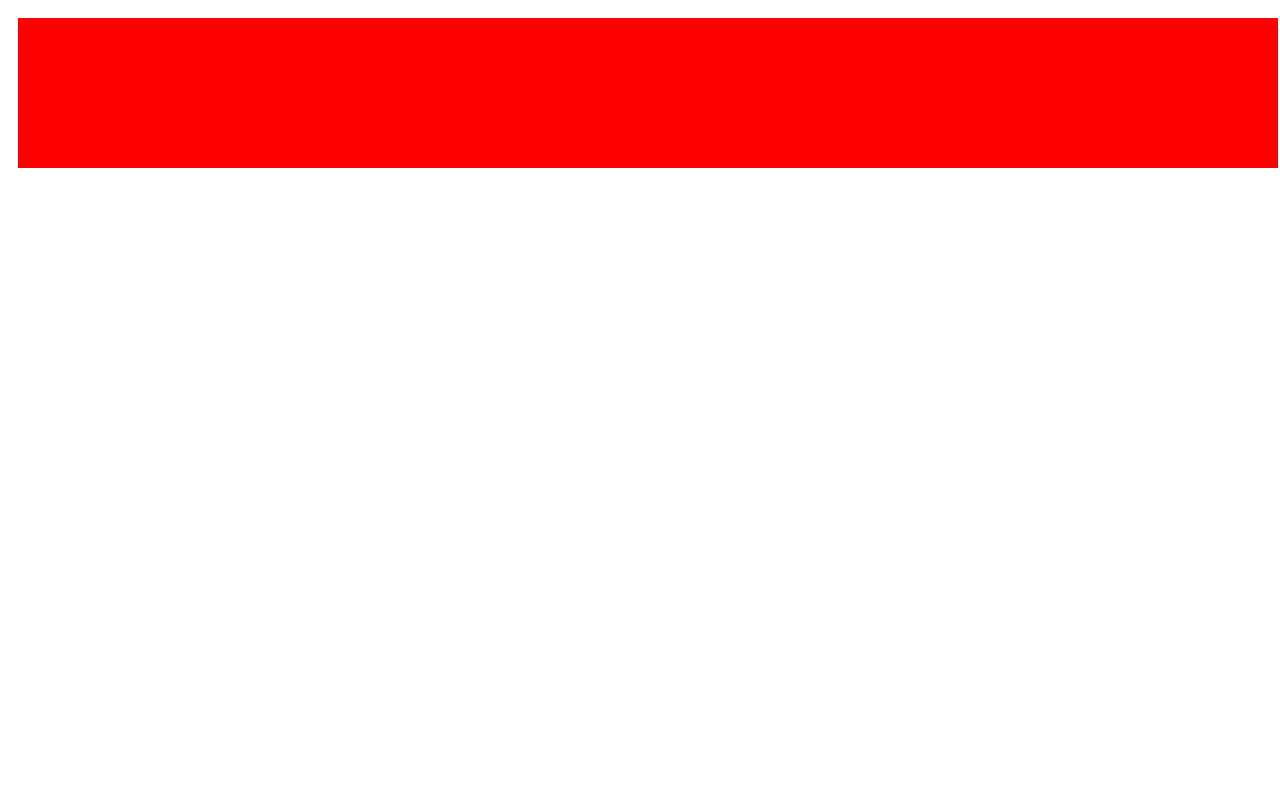
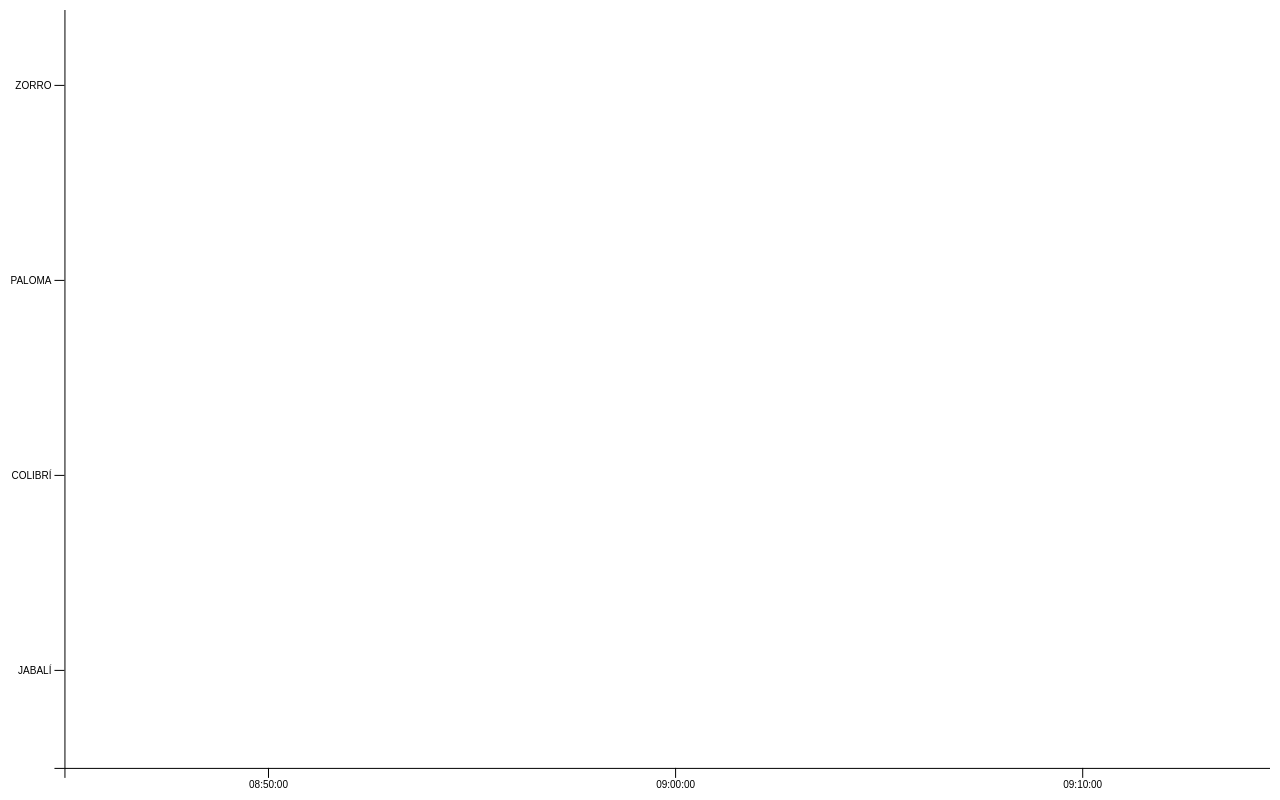
Before and after one commit to arturomp99/Gantt_timeline, a plain HTML site: page index.html in a window 1280 px wide. Drawn offline with nearby package versions, Linux system fonts and the light colour scheme.

Commit message:
Axes created without styling

```diff
--- /dev/null
+++ b/Data/self-generated.json
@@ -0,0 +1,34 @@
+{
+    "detected animals": [
+        {
+            "id":"ZORRO",
+            "start_time": "2023-03-28T08:45:00",
+            "finish_time": "2023-03-28T08:47:00"
+        },
+        {
+            "id":"PALOMA",
+            "start_time": "2023-03-28T08:56:20",
+            "finish_time": "2023-03-28T08:59:47"
+        },
+        {
+            "id":"COLIBRÍ",
+            "start_time": "2023-03-28T09:10:11",
+            "finish_time": "2023-03-28T09:15:57"
+        },
+        {
+            "id":"JABALÍ",
+            "start_time": "2023-03-28T09:13:08",
+            "finish_time": "2023-03-28T09:14:00"
+        },
+        {
+            "id":"ZORRO",
+            "start_time": "2023-03-28T09:20:39",
+            "finish_time": "2023-03-28T08:21:56"
+        },
+        {
+            "id":"PALOMA",
+            "start_time": "2023-03-28T08:45:00",
+            "finish_time": "2023-03-28T08:47:00"
+        }
+    ]
+}
--- a/main.js
+++ b/main.js
@@ -1,13 +1,76 @@
-margin = {top: 10,bottom: 10,right: 10,left: 10};
-totalHeight = window.innerHeight;
-totalWidth = window.innerWidth;
+let margin = {top: 10,bottom: 10,right: 10,left: 10};
+let h = window.innerHeight - margin.top - margin.bottom;
+let w = window.innerWidth - margin.top - margin.bottom;
 
-d3
+// PARAMETERS
+
+//
+
+const main = async() => {
+    // READ THE DATA
+    const data = await d3.json('Data/self-generated.json');
+
+    // DATA PROCESSING
+        /*
+        *   Javascript date format:
+        *   YYY-MM-DD
+        *   YYY-MM-DDTHH:MM:SSZZ
+        */
+    let timeScale = d3.scaleTime()
+        .domain([d3.min(data["detected animals"], (d)=> new Date(d.start_time)),
+                d3.max(data["detected animals"], (d)=> new Date(d.finish_time))])
+        .range([0,w]);
+    let animals = new Array();
+    data["detected animals"].forEach(e => {
+        if(animals.indexOf(e.id)==-1) animals.push(e.id);   // Only push if it is not in the array, TODO: Optimize this
+    });
+    let animalsScale = d3
+        .scaleBand()    // (https://observablehq.com/@d3/d3-scaleband)
+        .domain(animals)
+        .range([0, h]);
+    console.log(animals);
+
+    // ------------------- BUILD THE GANTT CHART
+    let colorScale = d3
+    .scaleLinear()
+    .domain([0, animals.length])
+    .range(["#00B9FA", "#F95002"])
+    .interpolate(d3.interpolateHcl);
+
+    // CREATE THE AXES
+    // Horizontal one: temporal
+    var xAxis = d3
+        .axisBottom(timeScale)
+        .ticks(d3.timeMinute.every(10)) // create a tick each minute
+        .tickSize(10)   // The ticksize could be a function of the dimensions of the chart (https://www.geeksforgeeks.org/d3-js-axis-ticksize-function/)
+        .tickFormat(d3.timeFormat('%H:%M:%S'));  // (https://d3-wiki.readthedocs.io/zh_CN/master/Time-Formatting/)
+
+    var horAxis = svg
+        .append('g')
+        .attr('class','axis')
+        .call(xAxis);
+
+    // Vertical one: categorical
+    var yAxis = d3
+        .axisLeft(animalsScale)
+        .tickSize(10);
+    let vertAxis = svg
+        .append('g')
+        .attr('class', 'axis')
+        .call(yAxis);
+
+    // Translate the axes. TODO, Could this be optimized?
+    horAxis
+        .attr('transform',`translate(${vertAxis.node().getBBox().width},${h - horAxis.node().getBBox().height})`);
+    vertAxis
+        .attr('transform', `translate(${vertAxis.node().getBBox().width},${-horAxis.node().getBBox().height})`);
+}
+
+let svg = d3
     .select("#gant")
-        .attr('heigth', totalHeight)
-        .attr('width', totalWidth)
     .append('svg')
-        .attr('heigth', totalHeight-margin.top-margin.bottom)
-        .attr('width', totalWidth-margin.left-margin.right)
-        .attr('transform', `translate(${margin.left},${margin.top})`)
-        .style('background-color','red')
+        .attr('height', h)
+        .attr('width', w)
+        .attr('transform', `translate(${margin.left},${margin.top})`);
+
+main();
--- a/styles.css
+++ b/styles.css
@@ -1,3 +1,14 @@
+* {
+    margin: 0;
+    padding: 0;
+    font-size: 10px;
+}
+
 body {
     overflow: hidden;
 }
+
+#gant {
+    margin: 0 auto;
+    position: relative;
+}
```
